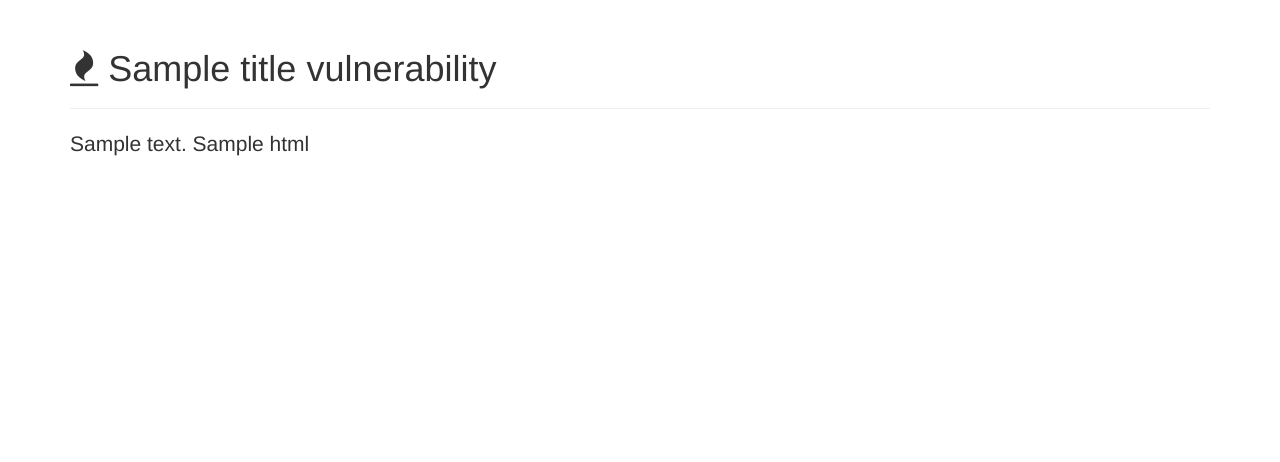
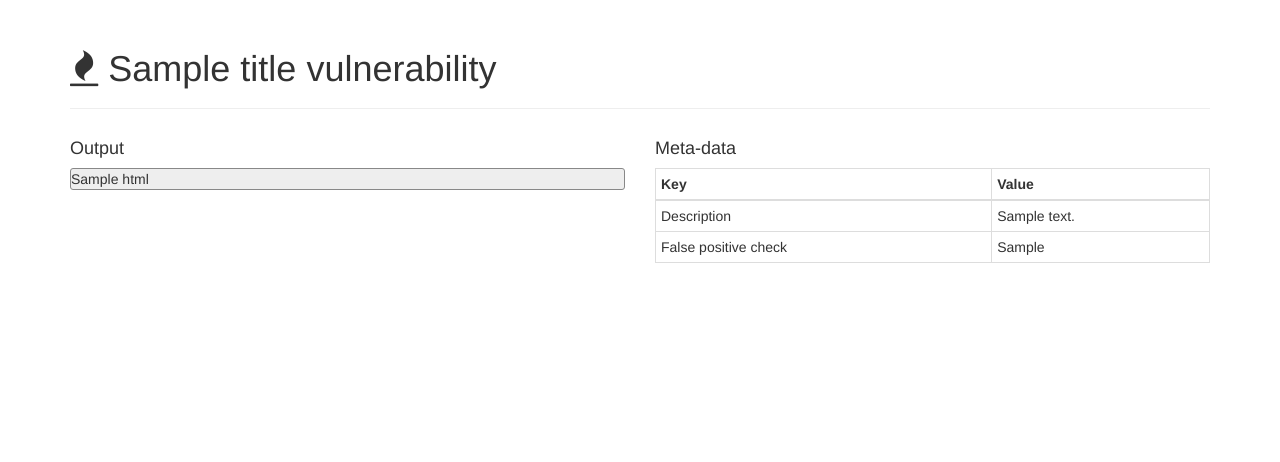
Before and after one commit to andresriancho/django-moth, a Django app: template moth/templates/moth/vulnerability.html in a window 1280 px wide. Shown: the part 51-513 px from the top of the page. Run offline with Django 3.2, Linux system fonts and the light colour scheme; the template is opened without the code that fills it: most values are stand-ins (such as "Sample title", 1, 10 or a date in 2020); some libraries are stand-ins or nearby versions.

Commit message:
Improved look and feel

```diff
--- a/moth/static/moth/css/sticky-footer-navbar.css
+++ b/moth/static/moth/css/sticky-footer-navbar.css
@@ -23,7 +23,6 @@ body {
   background-color: #f8f8f8;
 }
 
-
 /* Custom page CSS
 -------------------------------------------------- */
 /* Not required for template or sticky footer method. */
@@ -43,3 +42,9 @@ body {
 code {
   font-size: 80%;
 }
+
+.output{
+   background-color:#eee;
+   border: 1px solid #888;
+   border-radius:3px;
+}
--- a/moth/templates/moth/vulnerability.html
+++ b/moth/templates/moth/vulnerability.html
@@ -5,10 +5,39 @@
 {% endblock %}
 
 {% block content %}
-{{ description }}
 
-{% autoescape off %}
-    {{ html }}
-{% endautoescape %}
+<div class="row">
+  <div class="col-md-6">
+    <h4>Output</h4>
+    <div class="output">
+	    {% autoescape off %}
+	        {{ html }}
+	    {% endautoescape %}
+    </div>
+  </div>
 
+  <div class="col-md-6">
+    <h4>Meta-data</h4>
+	  <table class="table table-hover table-bordered table-condensed">
+        <thead>
+            <tr>
+                <td><strong>Key</strong></td>
+                <td><strong>Value</strong></td>
+            </tr>
+        </thead>
+
+	    <tbody>
+		    <tr>
+		        <td>Description</td>
+		        <td>{{ description }}</td>
+		    </tr>
+
+		    <tr>
+		        <td>False positive check</td>
+		        <td>{{ false_positive_check }}</td>
+		    </tr>
+	    </tbody>
+	  </table>
+  </div>
+</div>
 {% endblock %}
--- a/moth/views/base/vulnerable_template_view.py
+++ b/moth/views/base/vulnerable_template_view.py
@@ -37,6 +37,7 @@ class VulnerableTemplateView(TemplateView):
         context = super(VulnerableTemplateView, self).get_context_data(**kwargs)
         context['title'] = self.title
         context['description'] = self.description
+        context['false_positive_check'] = self.false_positive_check
         return context
 
     def get(self, request, *args, **kwds):
```
